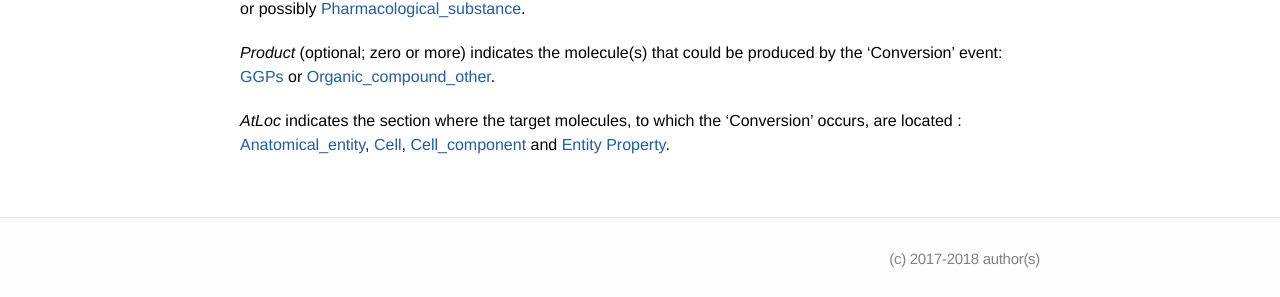
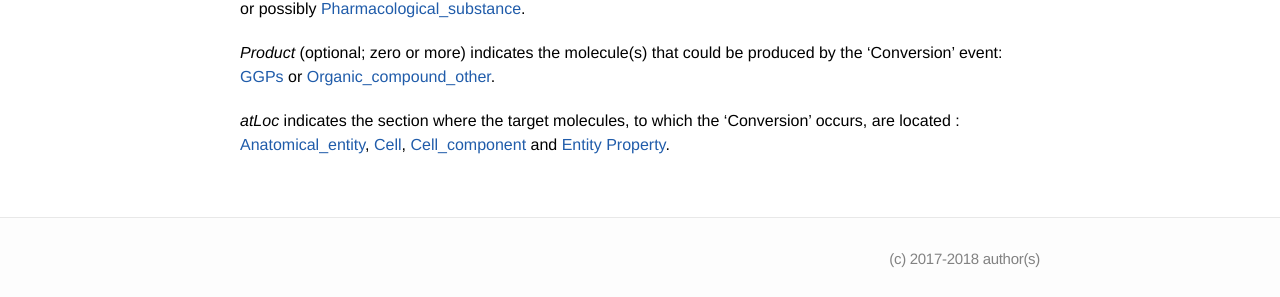
Before and after one commit to ezcatdb/molbiol_lung_corpus-guidelines, a Jekyll site: the page built from _event/Conversion.md, in a window 1280 px wide. Shown: the part 1211-1508 px from the top of the page. Built offline with Jekyll 4.4.1, drawn with Linux system fonts in a browser that asks for light colours.

```diff
--- a/_event/Conversion.md
+++ b/_event/Conversion.md
@@ -58,7 +58,7 @@ Arguments:
 
 *Product* (optional; zero or more) indicates the molecule(s) that could be produced by the 'Conversion' event: [GGPs]() or [Organic_compound_other]().
 
-*AtLoc* indicates the section where the target molecules, to which the 'Conversion' occurs, are located : [Anatomical_entity](), [Cell](), [Cell_component]() and [Entity Property]().
+*atLoc* indicates the section where the target molecules, to which the 'Conversion' occurs, are located : [Anatomical_entity](), [Cell](), [Cell_component]() and [Entity Property]().
 
 <!---
 The *atLoc*, *fromLoc* and *toLoc* for this event must be [Subject](), [Anatomical_entity](), [Cell](), [Cell_component]() and [Entity Property]().
```
